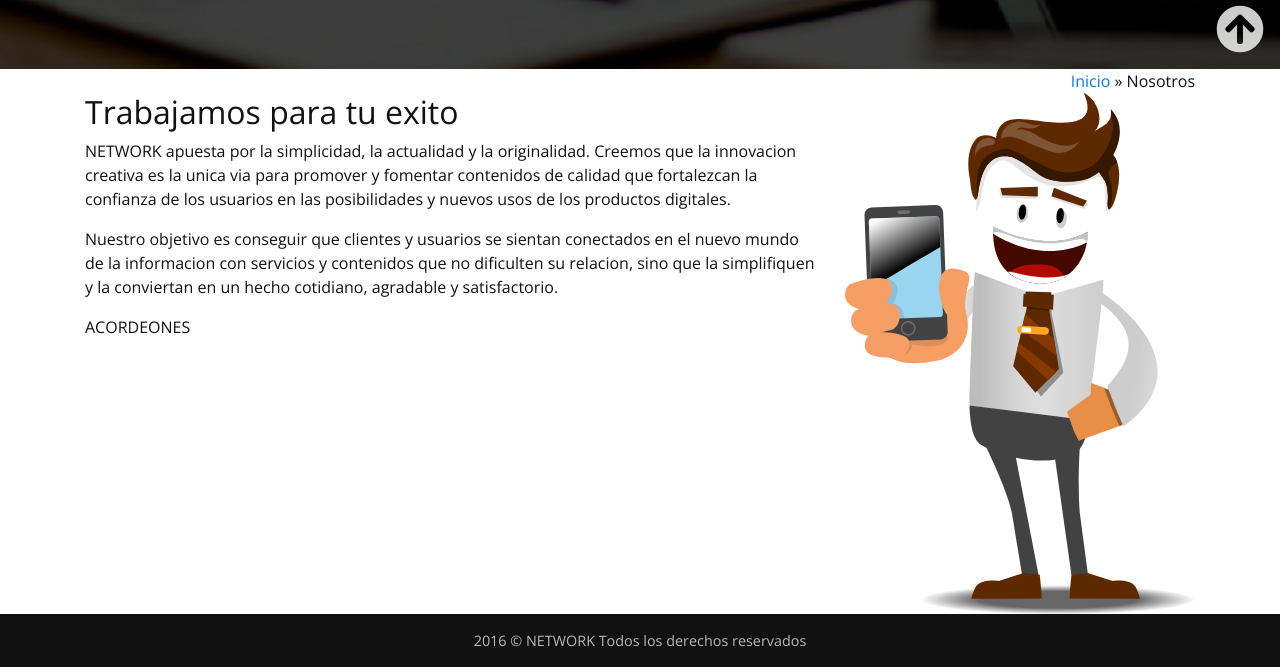
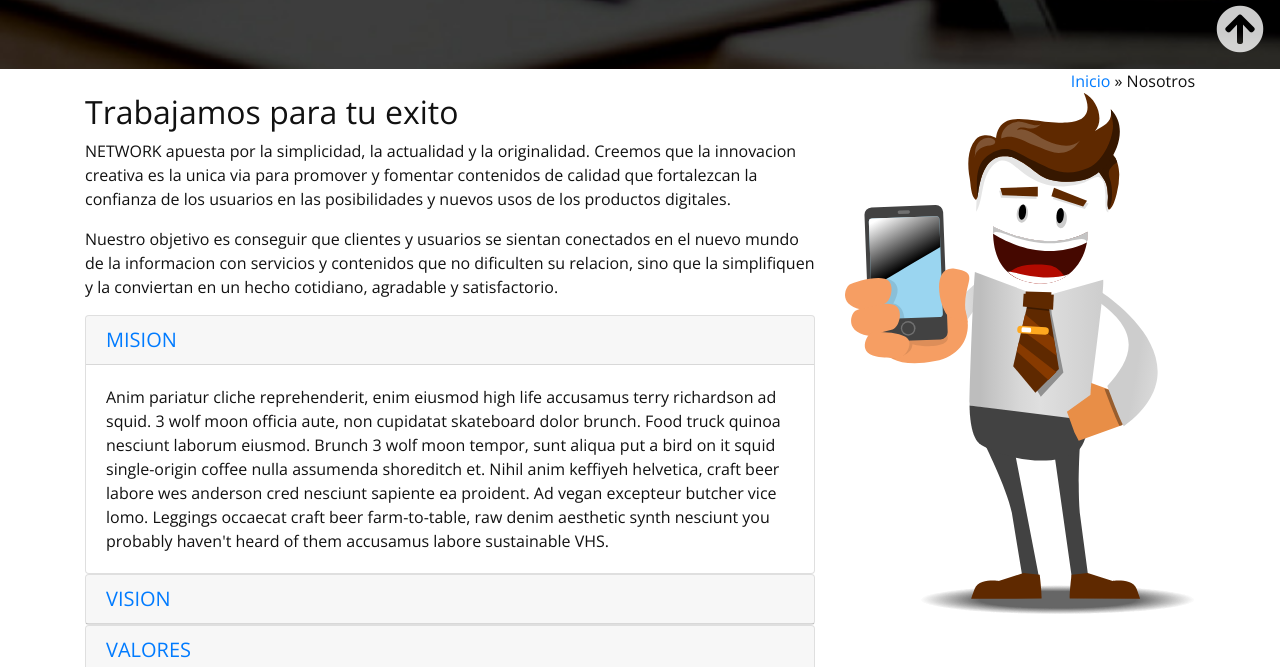
Before and after one commit to i72moblj/Curso-de-Bootstrap-4, a plain HTML site: page nosotros.html in a window 1280 px wide. Shown: the part 731-1398 px from the top of the page. Drawn offline with nearby package versions, Linux system fonts and the light colour scheme.

Commit message:
Finalizada lección 103

```diff
--- a/nosotros.html
+++ b/nosotros.html
@@ -87,9 +87,54 @@
                     <p>
                         Nuestro objetivo es conseguir que clientes y usuarios se sientan conectados en el nuevo mundo de la informacion con servicios y contenidos que no dificulten su relacion, sino que la simplifiquen y la conviertan en un hecho cotidiano, agradable y satisfactorio.
                     </p>
-                    <p>
-                        ACORDEONES
-                    </p>
+
+                    <div id="accordion" role="tablist">
+                        <div class="card">
+                            <div class="card-header" role="tab" id="headingOne">
+                                <h5 class="mb-0">
+                                    <a data-toggle="collapse" href="#tab-mision" role="button" aria-expanded="true" aria-controls="collapseOne">
+                                        MISION
+                                    </a>
+                                </h5>
+                            </div>
+                            <div id="tab-mision" class="collapse show" role="tabpanel" aria-labelledby="headingOne" data-parent="#accordion">
+                                <div class="card-body">
+                                    Anim pariatur cliche reprehenderit, enim eiusmod high life accusamus terry richardson ad squid. 3 wolf moon officia aute, non cupidatat skateboard dolor brunch. Food truck quinoa nesciunt laborum eiusmod. Brunch 3 wolf moon tempor, sunt aliqua put a bird on it squid single-origin coffee nulla assumenda shoreditch et. Nihil anim keffiyeh helvetica, craft beer labore wes anderson cred nesciunt sapiente ea proident. Ad vegan excepteur butcher vice lomo. Leggings occaecat craft beer farm-to-table, raw denim aesthetic synth nesciunt you probably haven't heard of them accusamus labore sustainable VHS.
+                                </div>
+                            </div>
+                        </div>
+
+                        <div class="card">
+                            <div class="card-header" role="tab" id="headingTwo">
+                                <h5 class="mb-0">
+                                    <a class="collapsed" data-toggle="collapse" href="#tab-vision" role="button" aria-expanded="false" aria-controls="collapseTwo">
+                                        VISION
+                                    </a>
+                                </h5>
+                            </div>
+                            <div id="tab-vision" class="collapse" role="tabpanel" aria-labelledby="headingTwo" data-parent="#accordion">
+                                <div class="card-body">
+                                    Anim pariatur cliche reprehenderit, enim eiusmod high life accusamus terry richardson ad squid. 3 wolf moon officia aute, non cupidatat skateboard dolor brunch. Food truck quinoa nesciunt laborum eiusmod. Brunch 3 wolf moon tempor, sunt aliqua put a bird on it squid single-origin coffee nulla assumenda shoreditch et. Nihil anim keffiyeh helvetica, craft beer labore wes anderson cred nesciunt sapiente ea proident. Ad vegan excepteur butcher vice lomo. Leggings occaecat craft beer farm-to-table, raw denim aesthetic synth nesciunt you probably haven't heard of them accusamus labore sustainable VHS.
+                                </div>
+                            </div>
+                        </div>
+
+                        <div class="card">
+                            <div class="card-header" role="tab" id="headingThree">
+                                <h5 class="mb-0">
+                                    <a class="collapsed" data-toggle="collapse" href="#tab-valores" role="button" aria-expanded="false" aria-controls="collapseThree">
+                                        VALORES
+                                    </a>
+                                </h5>
+                            </div>
+                            <div id="tab-valores" class="collapse" role="tabpanel" aria-labelledby="headingThree" data-parent="#accordion">
+                                <div class="card-body">
+                                    Anim pariatur cliche reprehenderit, enim eiusmod high life accusamus terry richardson ad squid. 3 wolf moon officia aute, non cupidatat skateboard dolor brunch. Food truck quinoa nesciunt laborum eiusmod. Brunch 3 wolf moon tempor, sunt aliqua put a bird on it squid single-origin coffee nulla assumenda shoreditch et. Nihil anim keffiyeh helvetica, craft beer labore wes anderson cred nesciunt sapiente ea proident. Ad vegan excepteur butcher vice lomo. Leggings occaecat craft beer farm-to-table, raw denim aesthetic synth nesciunt you probably haven't heard of them accusamus labore sustainable VHS.
+                                </div>
+                            </div>
+                        </div>
+                    </div>
+
                 </article>
                 <aside class="col-12 col-md-4">
                     <img src="images/nosotros.svg" alt="Nosotros">
```
